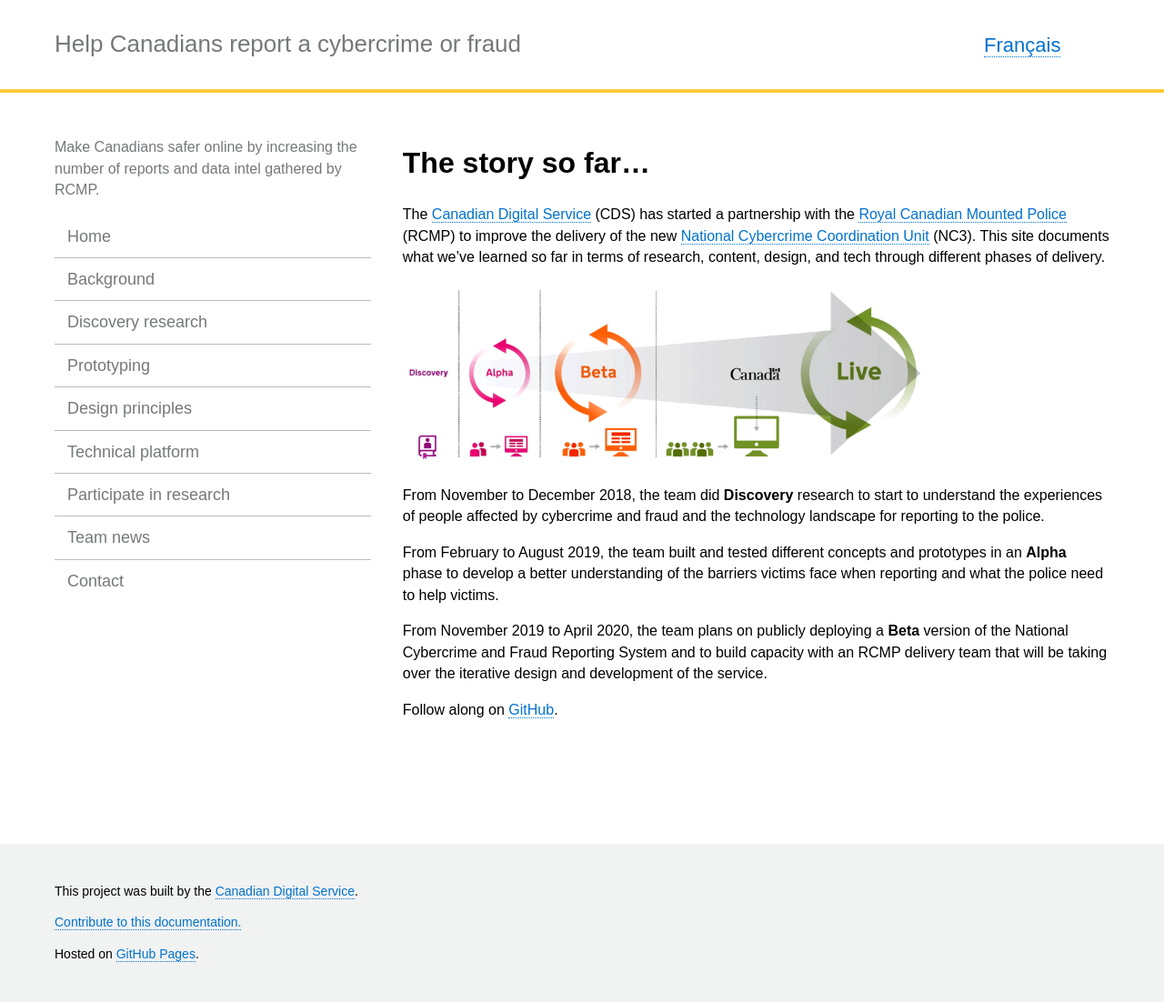
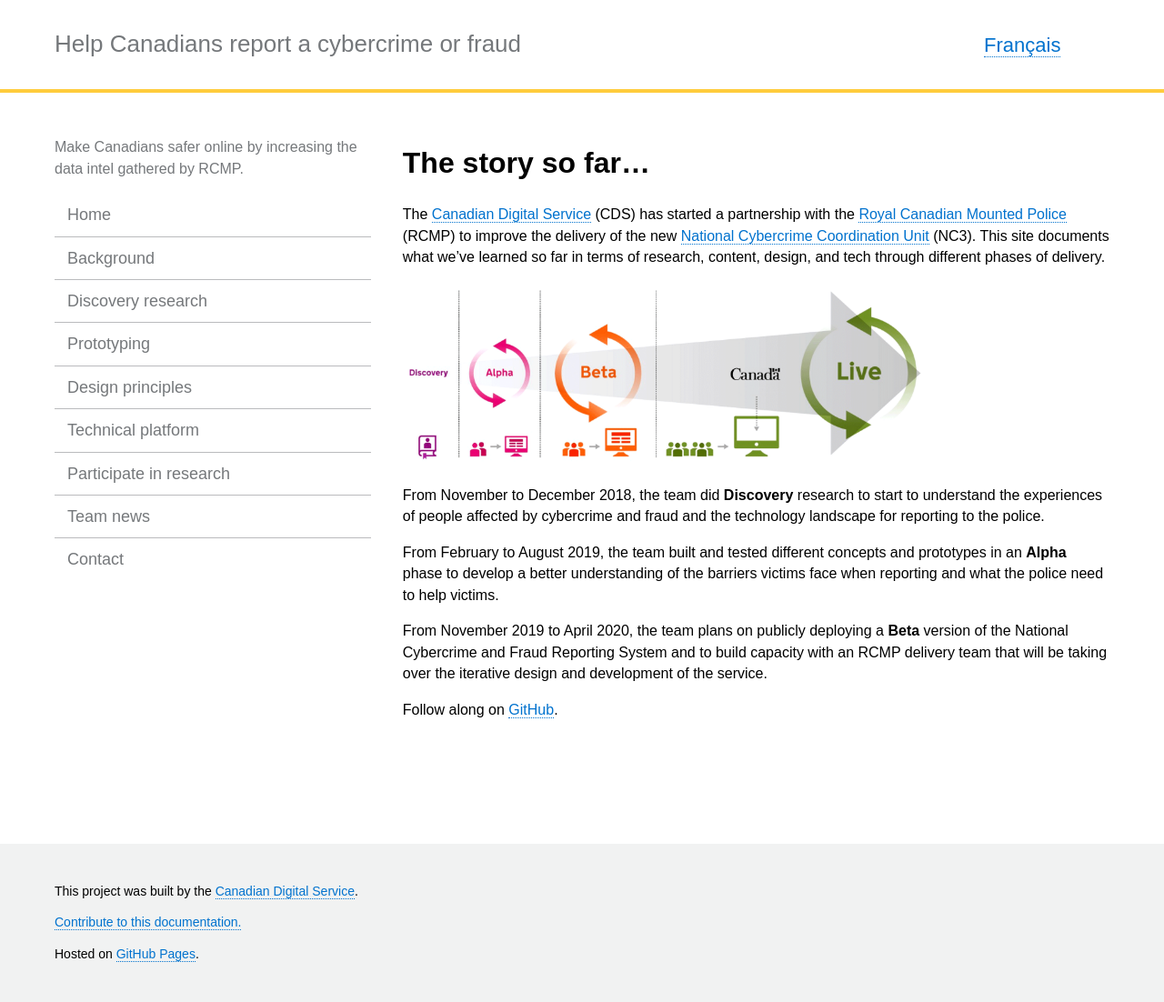
Before and after one commit to cds-snc/rcmp-report-a-cybercrime-alpha-documentation, a Jekyll site: the page built from index.html, in a window 1280 px wide. Shown: the whole page at 91% size. Built offline with Jekyll 4.4.1, drawn with Linux system fonts in a browser that asks for light colours.

Commit message:
Update translations.yml

```diff
--- a/_data/translations.yml
+++ b/_data/translations.yml
@@ -1,5 +1,5 @@
 en:
-  homepage-tag-line: "Make Canadians safer online by increasing the number of reports and data intel gathered by RCMP."
+  homepage-tag-line: "Make Canadians safer online by increasing the data intel gathered by RCMP."
   cds-snc: "Canadian Digital Service"
   cds-snc-url: "https://digital.canada.ca"
   hosting: "Hosted on"
@@ -10,7 +10,7 @@ en:
   homepage-slug: "/home/"
   site-name: "Help Canadians report a cybercrime or fraud"
 fr:
-  homepage-tag-line: "Rehausser la sécurité des Canadiens en en ligne en augmentant le nombre de rapports et de données de renseignement recueillies par la GRC."
+  homepage-tag-line: "Rehausser la sécurité des Canadiens en ligne en augmentant les données de renseignement recueillies par la GRC."
   cds-snc: "Service numérique canadien"
   cds-snc-url: "https://numerique.canada.ca"
   hosting: "Hébergé dans"
```
